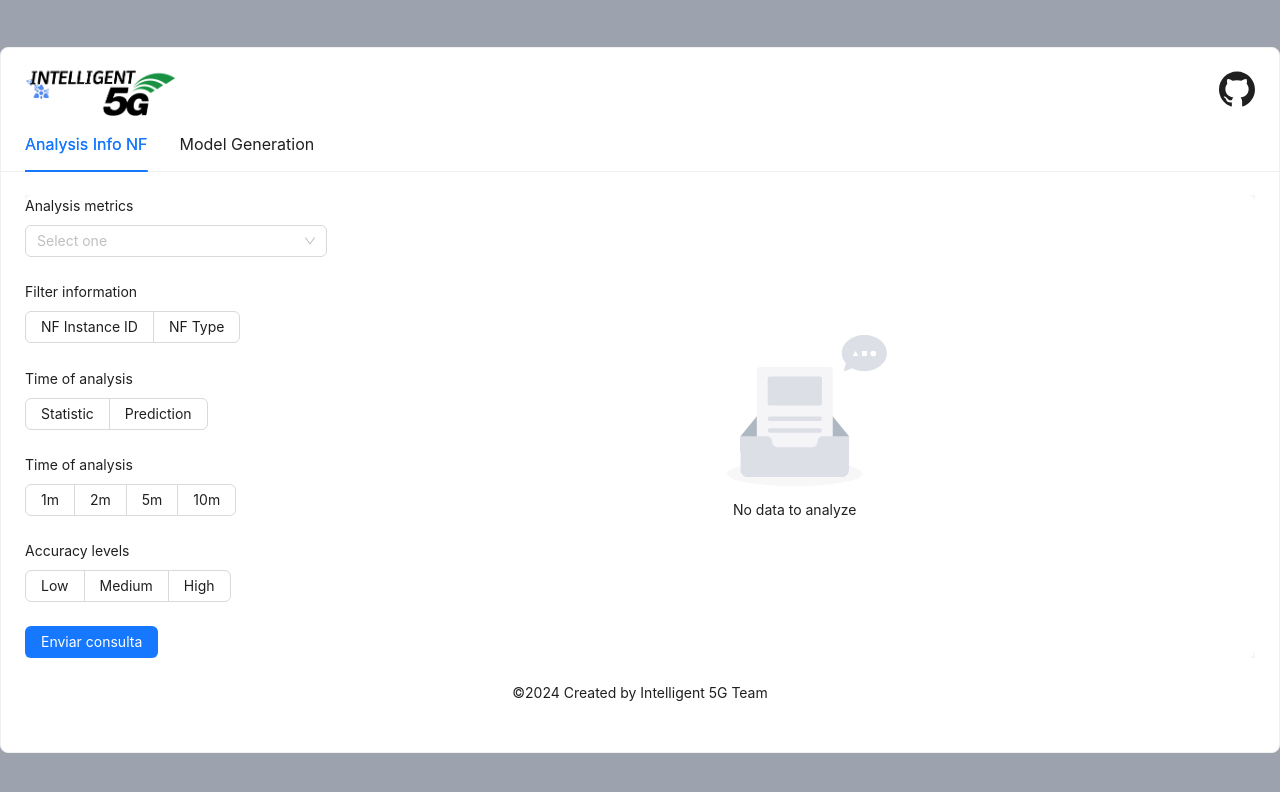
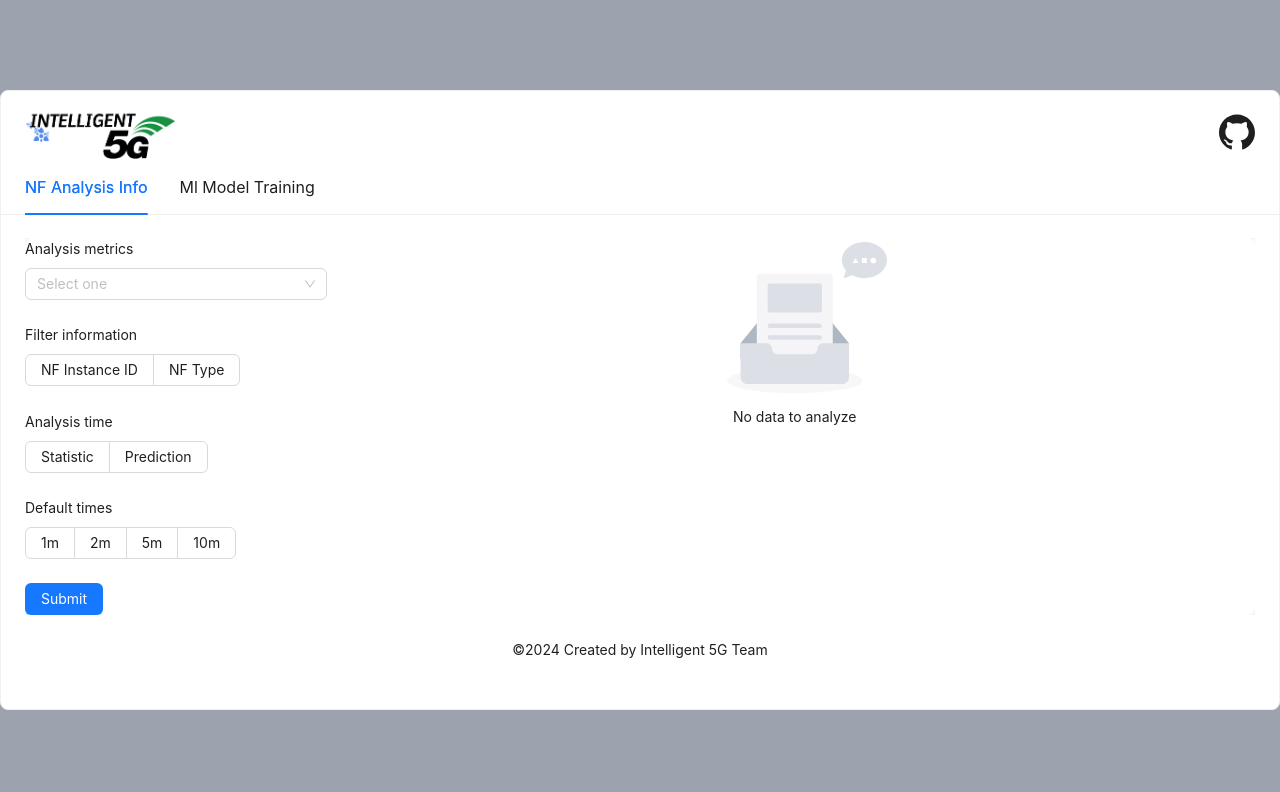
Before and after one commit to enable-intelligent-containerized-5g/nwdaf-api-client, a React (Vite) app: page / in a window 1280 px wide. Shown: the top 792 px of the page. Built offline with nearby package versions, Linux system fonts and the light colour scheme.

Commit message:
(21nov) Corregir bugs

```diff
--- a/src/App.tsx
+++ b/src/App.tsx
@@ -8,8 +8,8 @@ import { GithubOutlined } from "@ant-design/icons";
 const { Content, Footer } = Layout;
 
 const tabs: TabsProps["items"] = [
-  { key: "tab1", label: "Analysis Info NF" },
-  { key: "tab2", label: "Model Generation" },
+  { key: "tab1", label: "NF Analysis Info" },
+  { key: "tab2", label: "Ml Model Training" },
 ];
 
 const contentList: Record<string, ReactNode> = {
--- a/src/data.json
+++ b/src/data.json
@@ -28,7 +28,7 @@
       "id_metric": 3,
       "name": "Load Level Information",
       "code": "LOAD_LEVEL_INFORMATION",
-      "disabled": false
+      "disabled": true
     }
   ],
   "nf_types": ["AMF", "AUSF", "NSSF", "PCF", "SMF", "UDM", "UDR"],
--- a/src/pages/AnalyticsInfoView.tsx
+++ b/src/pages/AnalyticsInfoView.tsx
@@ -47,7 +47,7 @@ const schema = yup.object().shape({
     .min(1, "This field is required"),
   startTime: yup.string(),
   endTime: yup.string(),
-  accuracy: yup.string().required("This field is required"),
+  accuracy: yup.string(),
 });
 
 const { Item } = Form;
@@ -66,6 +66,7 @@ const AnalyticsInfoView = () => {
     useState<AnalysisInfoResponseData>({} as AnalysisInfoResponseData);
   const [loading, setLoading] = useState(false);
   const [messageApi, contextHolder] = message.useMessage();
+  const [showAccuracyLevel, setShowAccuracyLevel] = useState(false);
 
   const {
     handleSubmit,
@@ -91,7 +92,7 @@ const AnalyticsInfoView = () => {
     let startTime = "";
     let endTime = "";
     const currentTime = new Date();
-    const pastTime = new Date(currentTime.getTime() - defaultTime * 600);
+    const pastTime = new Date(currentTime.getTime() - defaultTime * 1000);
 
     const valueTimeFormatted = pastTime.toISOString();
     const currentTimeFormatted = currentTime.toISOString();
@@ -285,7 +286,7 @@ const AnalyticsInfoView = () => {
             <Row>
               <Col flex={"auto"}>
                 <Item
-                  label="Time of analysis"
+                  label="Analysis time"
                   validateStatus={errors.analysisTime ? "error" : ""}
                   help={errors.analysisTime?.message}
                 >
@@ -299,6 +300,21 @@ const AnalyticsInfoView = () => {
                         setValue("startTime", "");
                         setValue("endTime", "");
 
+                        setShowAccuracyLevel(value === "prediction");
+                        let newSchema = schema;
+                        if (value === "prediction") {
+                          newSchema = schema.shape({
+                            accuracy: yup
+                              .string()
+                              .required("This field is required"),
+                          });
+                        } else {
+                          newSchema = schema.shape({
+                            accuracy: yup.string(),
+                          });
+                          setValue("accuracy", "");
+                        }
+                        setValidationSchema(newSchema);
                         field.onChange(value);
                       };
 
@@ -320,7 +336,7 @@ const AnalyticsInfoView = () => {
             <Row>
               <Col flex={"auto"}>
                 <Item
-                  label="Time of analysis"
+                  label="Default times"
                   validateStatus={errors.defaultTime ? "error" : ""}
                   help={errors.defaultTime?.message}
                 >
@@ -349,6 +365,7 @@ const AnalyticsInfoView = () => {
             </Row>
 
             <Row>
+              {showAccuracyLevel && (
                 <Col flex={"auto"}>
                   <Item
                     label="Accuracy levels"
@@ -369,19 +386,31 @@ const AnalyticsInfoView = () => {
                     />
                   </Item>
                 </Col>
+              )}
             </Row>
 
             <Row>
               <Col flex={"auto"}>
                 <Button type="primary" htmlType="submit">
-                  Enviar consulta
+                  Submit
                 </Button>
               </Col>
             </Row>
           </Form>
         </Col>
         <Col xs={24} sm={24} md={16} xl={18}>
-          {analysisInfoResponseData.eventId && (
+          <div className="relative">
+            {loading && (
+              <div className="absolute inset-0 flex justify-center items-center z-10 bg-opacity-50 bg-white">
+                <Spin
+                  indicator={<LoadingOutlined spin />}
+                  tip="Analysis in progress..."
+                  size="large"
+                />
+              </div>
+            )}
+
+            {analysisInfoResponseData.eventId ? (
               <Row gutter={[16, 16]}>
                 <Col>
                   <Title level={1}>{analysisInfoResponseData.eventId}</Title>
@@ -394,7 +423,9 @@ const AnalyticsInfoView = () => {
 
                       // Si value es un objeto NfLoad, convertimos a algo que sea renderizable
                       const children =
-                      value && typeof value === "object" && "cpuLimit" in value
+                        value &&
+                        typeof value === "object" &&
+                        "cpuLimit" in value
                           ? `${value.cpuLimit} (CPU Limit)` // Ejemplo de cómo renderizar parte de NfLoad
                           : value !== undefined
                             ? value
@@ -430,32 +461,14 @@ const AnalyticsInfoView = () => {
                   />
                 </Col>
               </Row>
-          )}
-          {!analysisInfoResponseData.eventId && (
-            <div className="h-full w-full flex justify-center items-center">
-              {loading ? (
-                <Row justify={"center"}>
-                  <Col>
-                    <Spin
-                      indicator={<LoadingOutlined spin />}
-                      tip="Analysis in progess..."
-                      size="large"
-                    >
-                      <Empty
-                        imageStyle={{ height: 160 }}
-                        description={<Text>No data to analyze</Text>}
-                      />
-                    </Spin>
-                  </Col>
-                </Row>
             ) : (
+              // Mostrar mensaje vacío si no hay eventId
               <Empty
                 imageStyle={{ height: 160 }}
                 description={<Text>No data to analyze</Text>}
               />
             )}
           </div>
-          )}
         </Col>
       </Row>
     </div>
--- a/src/pages/ModelGenerationView.tsx
+++ b/src/pages/ModelGenerationView.tsx
@@ -252,37 +252,30 @@ const ModelGenerationView = () => {
             <Row>
               <Col flex={"auto"}>
                 <Button type="primary" htmlType="submit">
-                  Enviar consulta
+                  Submit
                 </Button>
               </Col>
             </Row>
           </Form>
         </Col>
         <Col xs={24} sm={24} md={16} xl={18}>
-          {mlModelTrainingResponseData.name && (
+          <div className="relative">
+            {loading && (
+              <div className="absolute inset-0 flex justify-center items-center z-10 bg-opacity-50 bg-white">
+                <Spin
+                  indicator={<LoadingOutlined spin />}
+                  tip="Training in progress..."
+                  size="large"
+                />
+              </div>
+            )}
+
+            {mlModelTrainingResponseData.name ? (
               <Row gutter={[16, 16]}>
                 <Col>
                   <MlModelTrainingResponseDataView
                     mlModelTraining={mlModelTrainingResponseData}
                   />
-              </Col>
-            </Row>
-          )}
-          {!mlModelTrainingResponseData.name && (
-            <div className="h-full w-full flex justify-center items-center">
-              {loading ? (
-                <Row justify={"center"}>
-                  <Col>
-                    <Spin
-                      indicator={<LoadingOutlined spin />}
-                      tip="Training in progess..."
-                      size="large"
-                    >
-                      <Empty
-                        imageStyle={{ height: 160 }}
-                        description={<Text>No data to training</Text>}
-                      />
-                    </Spin>
                 </Col>
               </Row>
             ) : (
@@ -292,7 +285,6 @@ const ModelGenerationView = () => {
               />
             )}
           </div>
-          )}
         </Col>
       </Row>
     </div>
```
Lines whose indentation alone changed are shown as unchanged.
